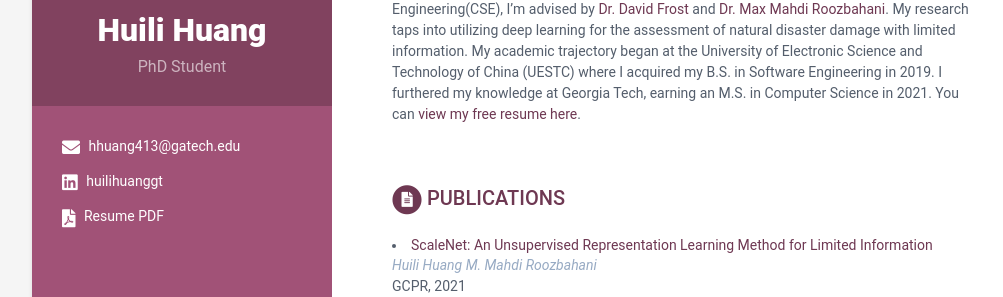
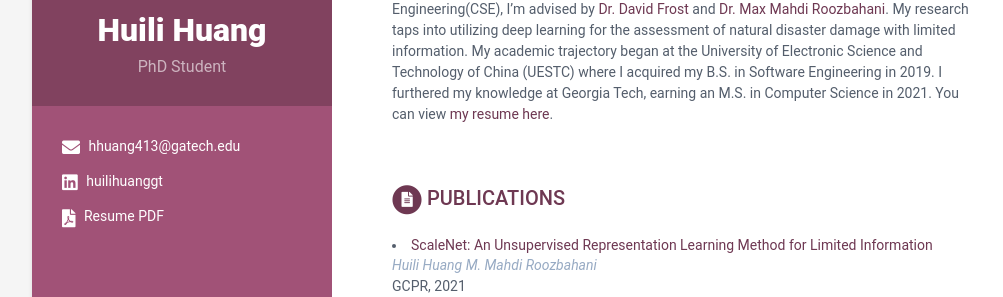
Before and after one commit to HUILIHUANG413/huili.github.io, a Jekyll site: the page built from index.html, in a window 1280 px wide. Shown: the part 162-459 px from the top of the page, without its empty margins (108-1111 px from the left). Built offline with Jekyll 4.4.1, drawn with Linux system fonts in a browser that asks for light colours; some of the changed lines change nothing that is shown.

Commit message:
Update data.yml

```diff
--- a/_data/data.yml
+++ b/_data/data.yml
@@ -65,7 +65,7 @@ career-profile:
       Science and Technology of China (UESTC) where I acquired my B.S.
       in Software Engineering in 2019. I furthered my knowledge at Georgia Tech,
       earning an M.S. in Computer Science in 2021.
-      You can [view my free resume here](https://drive.google.com/file/d/1pU4BJECiU4GcK31vyYlFqD0vYbR69RRm/view?usp=drive_link).
+      You can view [my resume here](https://drive.google.com/file/d/1pU4BJECiU4GcK31vyYlFqD0vYbR69RRm/view?usp=drive_link).
 
 publications:
     title: Publications
@@ -156,46 +156,46 @@ experiences:
           Implemented the system in C++, first achieving 93% accuracy with SVM, then enhancing it to 99% accuracy by integrating YOLOv3.
 
 
-# certifications:
-#       title: Certifications
-#       list:
-#         - name: CV Builder
-#           start: 2020
-#           end: 2021
-#           organization: Microsoft
-#           credentialid: 111-222
-#           credentialurl: www.google.com
-#           credentialname: Google
-#           details: |
-#             Details about cert. Lorem ipsum dolor sit amet, consectetur
-#             adipiscing elit.
-#             Nullam eget orci purus. Nullam ultrices neque nibh.
-#             Aenean fermentum, felis vulputate suscipit accumsan,
-#             sem enim bibendum augue, sed convallis arcu lacus at dui.
-#             Pellentesque et nibh suscipit, vestibulum turpis eu, semper tortor.
-#             Praesent felis nibh, eleifend id eleifend id, dictum id enim.
-#             Praesent venenatis erat non augue suscipit consectetur.
+certifications:
+      title: Publication
+      list:
+        - name: CV Builder
+          start: 2020
+          end: 2021
+          organization: Microsoft
+          credentialid: 111-222
+          credentialurl: www.google.com
+          credentialname: Google
+          details: |
+            Details about cert. Lorem ipsum dolor sit amet, consectetur
+            adipiscing elit.
+            Nullam eget orci purus. Nullam ultrices neque nibh.
+            Aenean fermentum, felis vulputate suscipit accumsan,
+            sem enim bibendum augue, sed convallis arcu lacus at dui.
+            Pellentesque et nibh suscipit, vestibulum turpis eu, semper tortor.
+            Praesent felis nibh, eleifend id eleifend id, dictum id enim.
+            Praesent venenatis erat non augue suscipit consectetur.
 
-#             Second paragraph. Sed eleifend enim ante, vitae efficitur purus
-#             fringilla vel. Ut euismod, sem sed vulputate venenatis,
-#             justo diam viverra velit, sed rhoncus leo leo eu justo.
-#             Suspendisse placerat risus ante, sed porta nisi blandit at.
-#         - name: Git learning
-#           start: 2019
-#           end:
-#           organization: Microsoft
-#           credentialid: 111-222
-#           credentialurl: www.github.com
-#           credentialname: Github
-#           details: |
-#             Older certification. Lorem ipsum dolor sit amet, consectetur
-#             adipiscing elit.
-#             Nullam eget orci purus. Nullam ultrices neque nibh.
-#             Aenean fermentum, felis vulputate suscipit accumsan,
-#             sem enim bibendum augue, sed convallis arcu lacus at dui.
-#             Pellentesque et nibh suscipit, vestibulum turpis eu, semper tortor.
-#             Praesent felis nibh, eleifend id eleifend id, dictum id enim.
-#             Praesent venenatis erat non augue suscipit consectetur.
+            Second paragraph. Sed eleifend enim ante, vitae efficitur purus
+            fringilla vel. Ut euismod, sem sed vulputate venenatis,
+            justo diam viverra velit, sed rhoncus leo leo eu justo.
+            Suspendisse placerat risus ante, sed porta nisi blandit at.
+        - name: Git learning
+          start: 2019
+          end:
+          organization: Microsoft
+          credentialid: 111-222
+          credentialurl: www.github.com
+          credentialname: Github
+          details: |
+            Older certification. Lorem ipsum dolor sit amet, consectetur
+            adipiscing elit.
+            Nullam eget orci purus. Nullam ultrices neque nibh.
+            Aenean fermentum, felis vulputate suscipit accumsan,
+            sem enim bibendum augue, sed convallis arcu lacus at dui.
+            Pellentesque et nibh suscipit, vestibulum turpis eu, semper tortor.
+            Praesent felis nibh, eleifend id eleifend id, dictum id enim.
+            Praesent venenatis erat non augue suscipit consectetur.
 
 projects:
     title: Teaching Experiences
```
